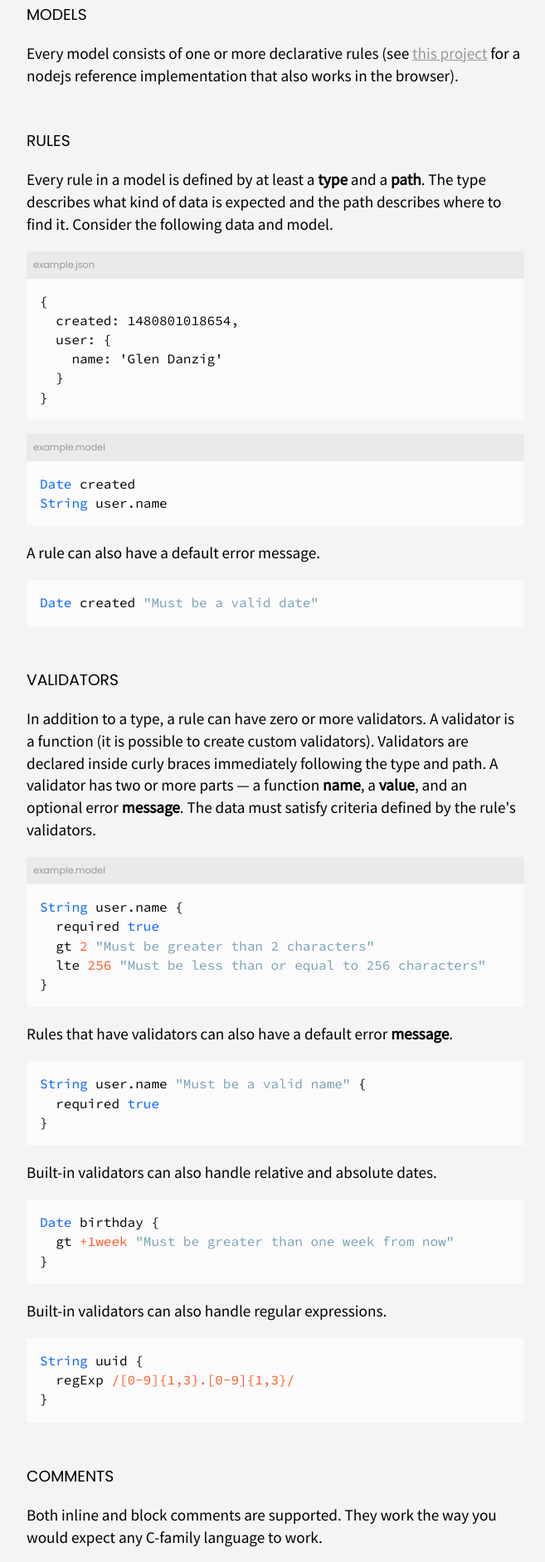
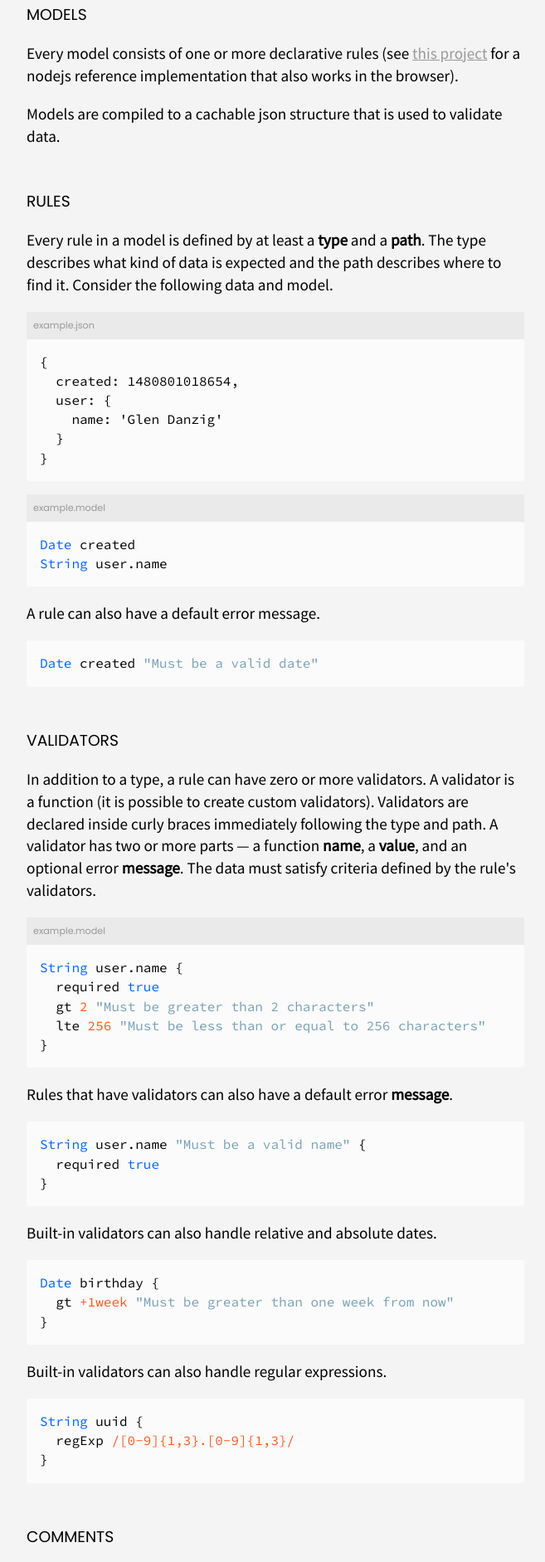
Before and after one commit to voltraco/dml, a website: page docs/index.html in a window 1280 px wide. Shown: the part 436-2319 px from the top of the page at 83% size, without its empty margins (160-817 px from the left). Drawn offline with Linux system fonts and the light colour scheme.

Commit message:
more docs

```diff
--- a/docs/index.css
+++ b/docs/index.css
@@ -33,6 +33,11 @@ body {
 a {
   font-size: 1em;
   color: #999;
+}
+
+h3 a {
+  text-decoration: none;
+  color: initial;
 }
 
 header {
--- a/docs/index.html
+++ b/docs/index.html
@@ -14,14 +14,18 @@
 
 
       <br>
-      <h3>Models</h3>
+      <h3 id="models"><a href="#models">Models</a></h3>
       <p>
         Every model consists of one or more declarative rules (see
         <a href="https://github.com/voltraco/dml">this project</a> for a
         nodejs reference implementation that also works in the browser).
       </p>
+      <p>
+        Models are compiled to a cachable json structure that is used to
+        validate data.
+      </p>
 
-      <h3>Rules</h3>
+      <h3 id="rules"><a href="#rules">Rules</a></h3>
       <p>
         Every rule in a model is defined by at least a <b>type</b> and a
         <b>path</b>. The type describes what kind of data is expected and the
@@ -42,7 +46,7 @@
       <p>A rule can also have a default error message.</p>
       <pre>
 <span class="pl-c1" title="Type">Date</span> <span title="Path">created</span> <span class="pl-s"><span class="pl-pds">"</span>Must be a valid date<span class="pl-pds">"</span></span></pre>
-      <h3>Validators</h3>
+      <h3 id="validators"><a href="#validators">Validators</a></h3>
       <p>
         In addition to a type, a rule can have zero or more validators. A
         validator is a function (it is possible to create custom validators).
@@ -73,7 +77,7 @@
 <span class="pl-c1">String</span> uuid {
   regExp <span class="pl-n">/[0-9]{1,3}.[0-9]{1,3}/</span>
 }</pre>
-      <h3>Comments</h3>
+      <h3 id="comments"><a href="#comments">Comments</a></h3>
       <p>Both inline and block comments are supported. They work the way you
       would expect any C-family language to work.</p>
         <pre>
@@ -97,7 +101,8 @@
 <span class="pl-c1">Boolean</span> accountType
         </pre>
 
-      <h3>Custom Types</h3>
+      <h3 id="custom-types"><a href="#custom-types">Custom Types</a></h3>
+
       <p>Often you need to define a single type that you will use accross more
       than one model.
       <h4>example.model</h4>
@@ -113,7 +118,7 @@
   required <span class="pl-c1">true</span> <span class="pl-s"><span class="pl-pds">'</span>a pwd is reqd<span class="pl-pds">'</span></span>
 }</pre>
 
-      <h3>Directives</h3>
+      <h3 id="directives"><a href="#directives">Directives</a></h3>
       <p>A model can contain the <b>@clean</b> directive which will ensure that
       any values not defined in the model are removed from the result.</p>
 
```
